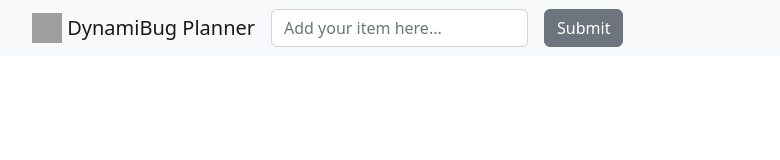
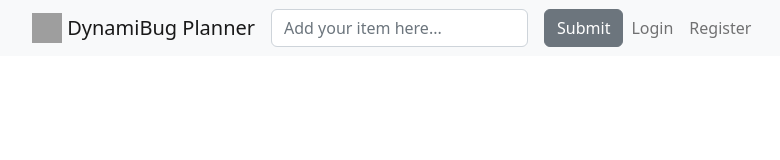
Before and after one commit to AtVict0r/dotnet_team_u_project-dynamibug_planner, a React (Create React App) app in the folder DynamiBugPlanner/: page / in a window 1280 px wide. Shown: the top 160 px of the page, without its empty margins (50-830 px from the left). Built offline with nearby package versions, Linux system fonts and the light colour scheme; grey boxes are pictures that could not be loaded.

Commit message:
Got the user login information to show

```diff
--- a/DynamiBugPlanner/src/Components/NavBar.js
+++ b/DynamiBugPlanner/src/Components/NavBar.js
@@ -20,11 +20,6 @@ import Stack from 'react-bootstrap/Stack';
 //       </div>
 //     )
 // }
-
-const User = {
-    'IsSignedIn': true,
-    'Name': "John Doe",
-}
 
 function BrandLogo() {
     return (
@@ -51,27 +46,31 @@ function SearchComponent() {
 }
 
 function UserLogin() {
+    const User = {
+        'IsSignedIn': true,
+        'Name': "John Doe",
+    }
+
     let content;
 
     if(User.IsSignedIn){
         content = (
-            <Nav className="justify-content-end flex-grow-1 pe-3">
-                <Nav.Link href="#action1">Login</Nav.Link>
-                <Nav.Link href="#action2">Register</Nav.Link>
+            <Nav className="me-auto">
+                <Nav.Link href="#home">Login</Nav.Link>
+                <Nav.Link href="#features">Register</Nav.Link>
             </Nav>
         );
     } else {
         content = (
-            <Nav className="justify-content-end flex-grow-1 pe-3">
-                <Nav.Link href="#action1">{User.Name}</Nav.Link>
-                <Nav.Link href="#action2">Logout</Nav.Link>
+            <Nav className="me-auto">
+                <Nav.Link href="#home">{User.Name}</Nav.Link>
+                <Nav.Link href="#features">Logout</Nav.Link>
             </Nav>
         );
     }
 
     return(
-        {content}
-        <Nav
+        content
         // To=Do: Add Profile Image
     );
 }
```
Also changed, not shown: 5 other files (tests, documents, lock files or other folders).
